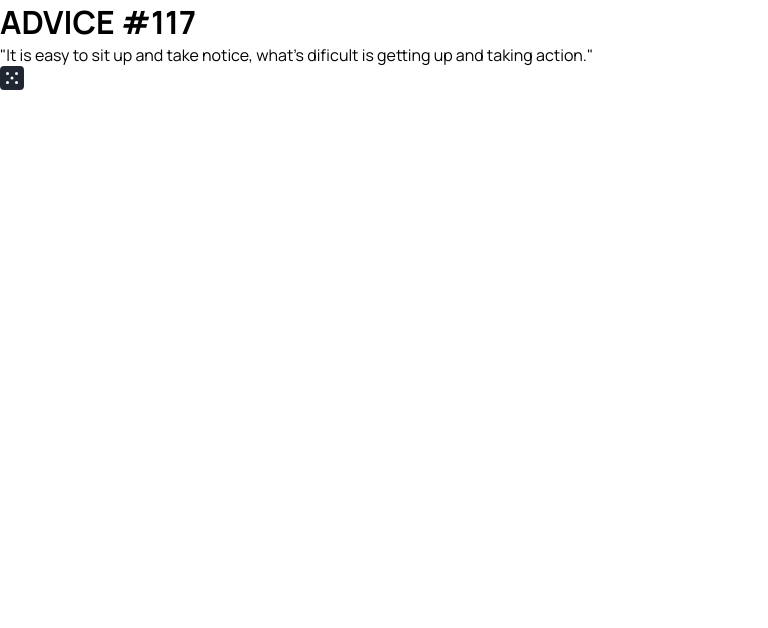
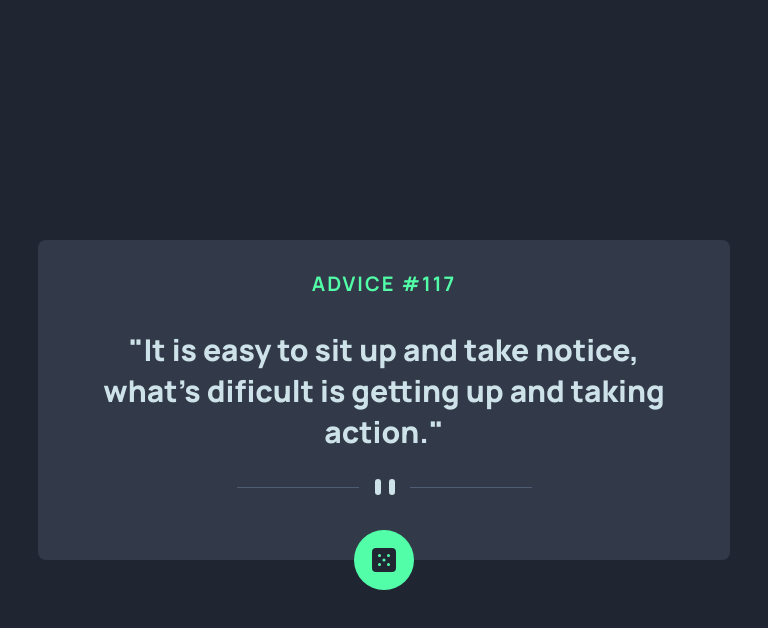
Before and after one commit to wilsonsiaw/advice_generator_app, a React (Vite) app: page / in a window 768 px wide. Shown: the top 628 px of the page. Built offline with nearby package versions, Linux system fonts and the light colour scheme.

Commit message:
🌈 style(Application): Tablet style rules
Write the CSS styles rules that control the appearance on tablet devices

```diff
--- a/src/index.css
+++ b/src/index.css
@@ -64,3 +64,70 @@
         margin-top: 8px;
     }
 }
+
+@media screen and (min-width: 768px) and (max-width: 1023px) {
+    .advice {
+        background-color: hsl(218, 23%, 16%);
+        height: 100vh;
+
+        display: flex;
+        flex-direction: column;
+        justify-content: center;
+        align-items: center;
+    }
+
+    .advice-container {
+        background: hsl(217, 19%, 24%);
+        width: 90%;
+        margin: 0 auto;
+        height: 320px;
+        border-radius: 8px;
+        padding: 30px;
+
+        position: relative;
+    }
+
+    .advice-number {
+        text-align: center;
+        color: hsl(150 , 100%, 66%);
+        font-size: 20px;
+        letter-spacing: 2px;
+    }
+
+    .advice-text {
+        font-size: 30px;
+        font-weight: 800;
+        margin: 0 auto;
+        width: 95%;
+        text-align: center;
+        color: hsl(193, 38%, 86%);
+        margin-top: 5%;
+    }
+
+    .pattern-divider {
+        margin-top: 4%;
+        background-image: url("../public/images/pattern-divider-mobile.svg");
+        background-repeat: no-repeat;
+        background-position: center;
+        height: 20px;
+    }
+
+    .dice-container {
+        background-color: hsl(150, 100%, 66%);
+        margin: 0 auto;
+        width: 60px;
+        height: 60px;
+        border-radius: 50%;
+        padding: 10px;
+        text-align: center;
+
+        position: absolute;
+        top: 100%;
+        left: 50%;
+        transform: translate(-50%, -50%);
+    }
+
+    .dice-container img {
+        margin-top: 8px;
+    }
+}
```
